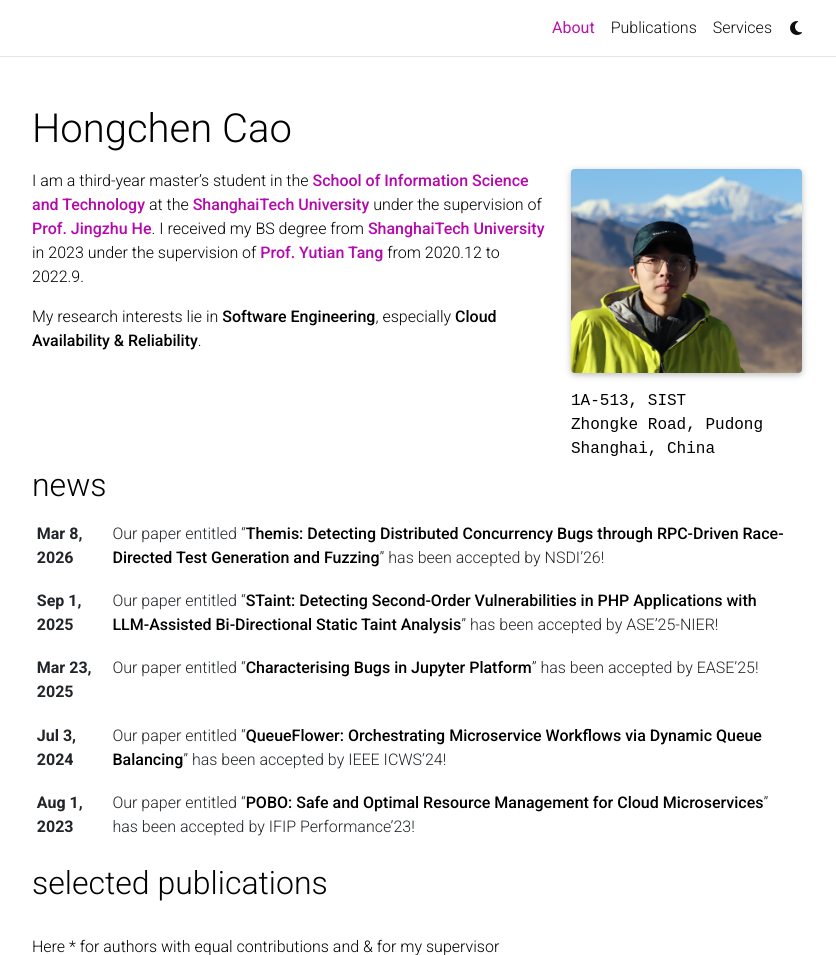
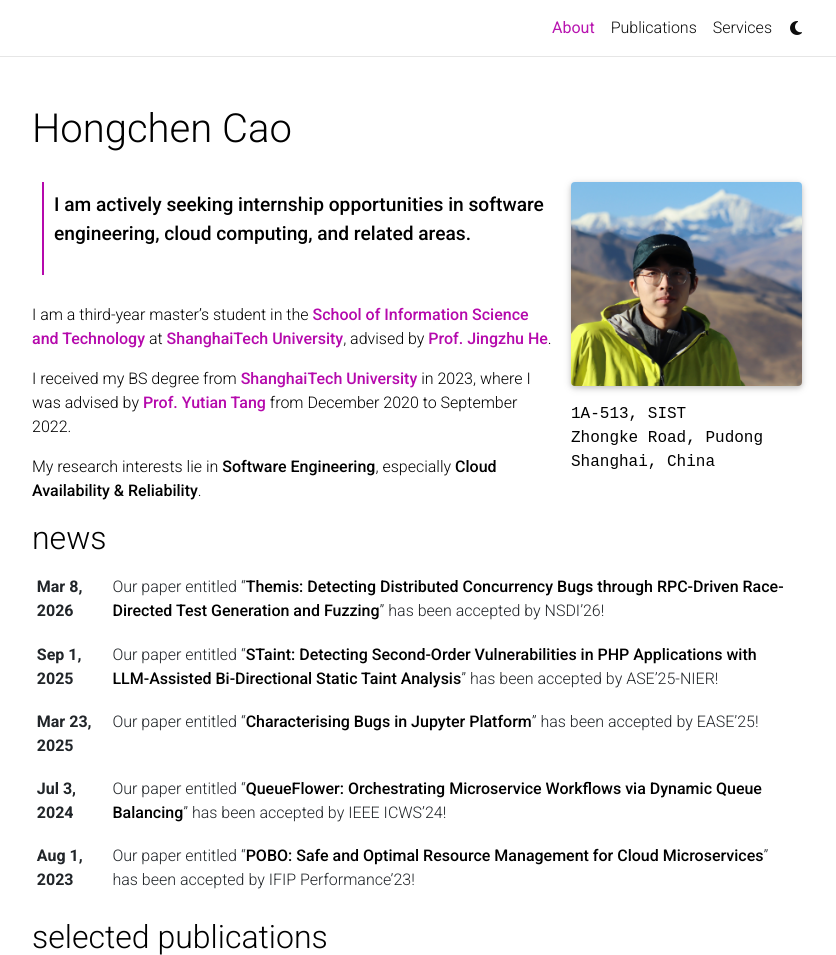
Before and after one commit to caohch-1/caohch-1.github.io, a Jekyll site: the page built from _pages/about.md, in a window 1280 px wide and 1297 px high, cut to the strip 0-955 px from the top of the window. Shown: the whole strip, without its empty margins (223-1059 px from the left). Built offline with Jekyll 4.4.1, drawn with Linux system fonts in a browser that asks for light colours; full-size pictures stand in for the smaller copies a plugin makes; comment, search, counter and statistics services are not loaded; a style sheet for code colours, icons or effects is not loaded.

Commit message:
Update about.md

```diff
--- a/_pages/about.md
+++ b/_pages/about.md
@@ -18,8 +18,11 @@
 selected_papers: true # includes a list of papers marked as "selected={true}"
 social: true  # includes social icons at the bottom of the page
 ---
+> **I am actively seeking internship opportunities in software engineering, cloud computing, and related areas.**
 
-I am a third-year master's student in the **[School of Information Science and Technology](http://sist.shanghaitech.edu.cn/sist_en)** at the **[ShanghaiTech University](https://www.shanghaitech.edu.cn/eng/)** under the supervision of **[Prof. Jingzhu He](https://jhe16.github.io/)**.
-I received my BS degree from **[ShanghaiTech University](https://www.shanghaitech.edu.cn/eng/)** in 2023 under the supervision of **[Prof. Yutian Tang](https://www.chrisyttang.org/index.html)** from 2020.12 to 2022.9.
+I am a third-year master's student in the **[School of Information Science and Technology](http://sist.shanghaitech.edu.cn/sist_en)** at **[ShanghaiTech University](https://www.shanghaitech.edu.cn/eng/)**, advised by **[Prof. Jingzhu He](https://jhe16.github.io/)**.
+
+I received my BS degree from **[ShanghaiTech University](https://www.shanghaitech.edu.cn/eng/)** in 2023, where I was advised by **[Prof. Yutian Tang](https://www.chrisyttang.org/index.html)** from December 2020 to September 2022.
+
 
 My research interests lie in **Software Engineering**, especially **Cloud Availability & Reliability**.
```
